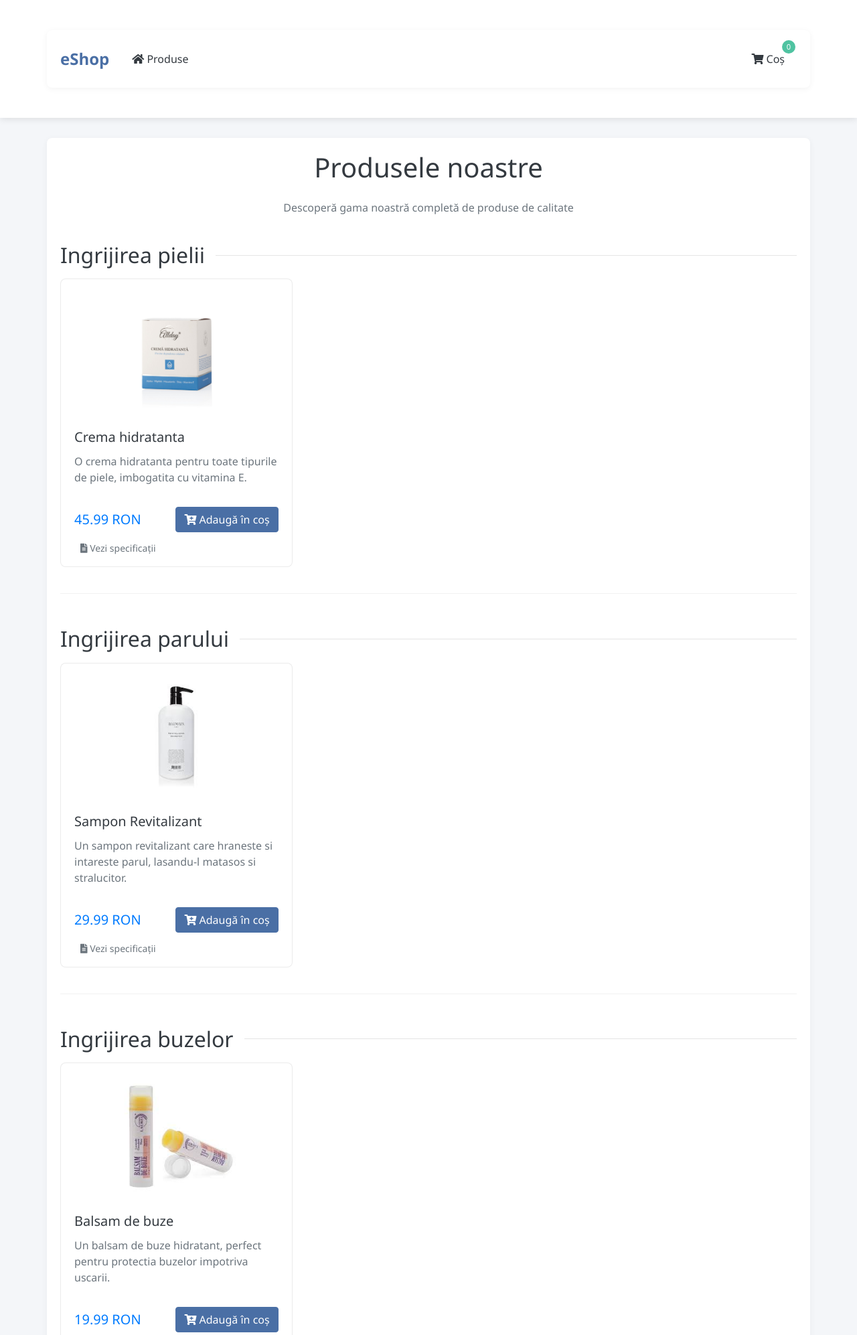
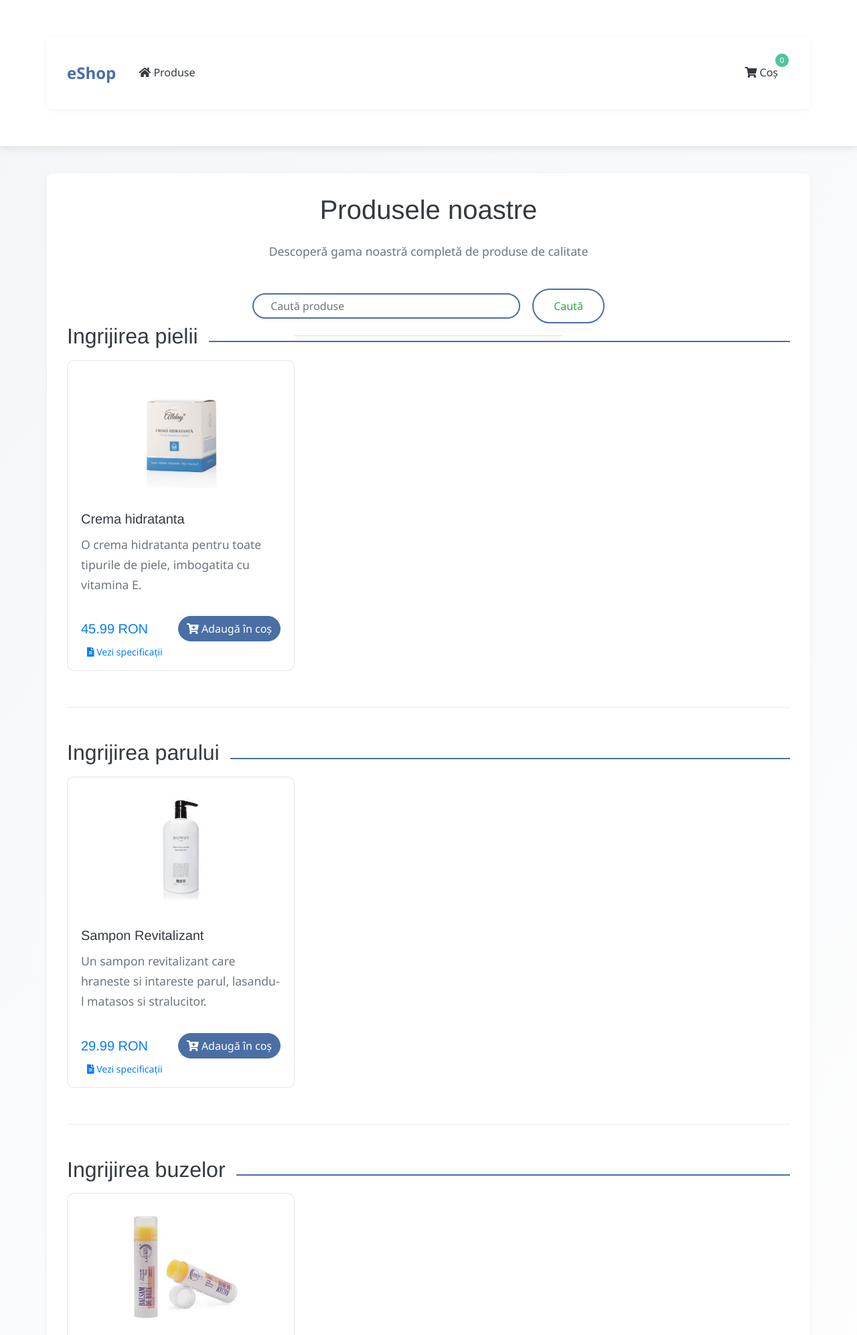
Before and after one commit to GeorgianaPopa/rest_project_application, a Django app: page / in a window 1280 px wide. Shown: the top 1994 px of the page at 67% size. Run offline with Django 5.2, Linux system fonts and the light colour scheme; data comes from the database, SQL or seed files in the repository; both versions use the stored data as it was after the commit; some libraries are stand-ins or nearby versions.

Commit message:
Commit with project files and modifications

```diff
--- a/myapp/templates/base.html
+++ b/myapp/templates/base.html
@@ -19,12 +19,14 @@
             font-family: 'Segoe UI', Tahoma, Geneva, Verdana, sans-serif;
             color: var(--dark-text);
             background-color: #f4f6f9;
+            line-height: 1.6;
         }
 
         .navbar {
             background-color: white !important;
             box-shadow: 0 2px 10px rgba(0, 0, 0, 0.1);
             padding: 15px 0;
+            border-bottom: 1px solid #eaeaea;
         }
 
         .navbar-brand {
@@ -37,11 +39,12 @@
             color: var(--dark-text) !important;
             font-weight: 500;
             margin: 0 10px;
-            transition: color 0.3s;
+            transition: color 0.3s, transform 0.3s;
         }
 
         .nav-link:hover {
             color: var(--primary-color) !important;
+            transform: translateY(-2px);
         }
 
         .cart-icon {
@@ -61,15 +64,16 @@
             display: flex;
             justify-content: center;
             align-items: center;
+            box-shadow: 0 2px 4px rgba(0,0,0,0.1);
         }
 
         .container {
-            padding: 20px;
+            padding: 30px;
             background-color: white;
             border-radius: 8px;
             box-shadow: 0 2px 10px rgba(0, 0, 0, 0.05);
-            margin-top: 30px;
-            margin-bottom: 30px;
+            margin-top: 40px;
+            margin-bottom: 40px;
         }
 
         .footer {
@@ -79,9 +83,15 @@
             margin-top: 40px;
         }
 
+        .footer p {
+            margin: 0;
+            font-size: 0.9rem;
+        }
+
         .btn-primary {
             background-color: var(--primary-color);
             border-color: var(--primary-color);
+            transition: background-color 0.3s, border-color 0.3s;
         }
 
         .btn-primary:hover {
--- a/myapp/templates/home.html
+++ b/myapp/templates/home.html
@@ -12,6 +12,18 @@
     </div>
 </div>
 
+<form method="GET" action="{% url 'home' %}" class="form-inline my-2 my-lg-0 search-container">
+    <input class="form-control mr-sm-2" type="search" placeholder="Caută produse" aria-label="Search" name="q" id="search-input" autocomplete="off">
+    <button class="btn btn-outline-success my-2 my-sm-0" type="submit">Caută</button>
+    <div id="suggestions" class="list-group position-absolute"></div>
+</form>
+
+{% if query %}
+    <div class="alert alert-info">
+        Rezultatele căutării pentru: <strong>{{ query }}</strong>
+    </div>
+{% endif %}
+
 {% for category, products in products_by_category.items %}
     <div class="category-section mb-5">
         <div class="category-header d-flex align-items-center mb-3">
@@ -24,13 +36,13 @@
                     <div class="card h-100 product-card">
                         <div class="card-header bg-transparent border-0 text-center">
                             {% if product.name == "Crema hidratanta" %}
-                                <img src="{% static 'images/Cutie-crema-hidratanta.jpg' %}" alt="{{ product.name }}" class="img-fluid" style="height: 180px; object-fit: cover;">
+                                <img src="{% static 'images/Cutie-crema-hidratanta.jpg' %}" alt="{{ product.name }}" class="img-fluid product-img">
                             {% elif product.name == "Sampon Revitalizant" %}
-                                <img src="{% static 'images/images (2).jpeg' %}" alt="{{ product.name }}" class="img-fluid" style="height: 180px; object-fit: cover;">
+                                <img src="{% static 'images/images (2).jpeg' %}" alt="{{ product.name }}" class="img-fluid product-img">
                             {% elif product.name == "Balsam de buze" %}
-                                <img src="{% static 'images/download.jpeg' %}" alt="{{ product.name }}" class="img-fluid" style="height: 180px; object-fit: cover;">
+                                <img src="{% static 'images/download.jpeg' %}" alt="{{ product.name }}" class="img-fluid product-img">
                             {% else %}
-                                <div class="product-image-placeholder bg-light d-flex align-items-center justify-content-center" style="height: 180px;">
+                                <div class="product-image-placeholder bg-light d-flex align-items-center justify-content-center">
                                     <i class="fas fa-box fa-3x text-muted"></i>
                                 </div>
                             {% endif %}
@@ -42,11 +54,11 @@
                         <div class="card-footer bg-transparent border-top-0">
                             <div class="d-flex justify-content-between align-items-center">
                                 <h5 class="text-primary mb-0">{{ product.price }} RON</h5>
-                                <a href="{% url 'add_to_cart' product.id %}" class="btn btn-primary">
+                                <a href="{% url 'add_to_cart' product.id %}" class="btn btn-primary add-to-cart-btn">
                                     <i class="fas fa-cart-plus"></i> Adaugă în coș
                                 </a>
                             </div>
-                            <a href="#" class="btn btn-link btn-sm text-muted mt-2">
+                            <a href="#" class="btn btn-link btn-sm view-specs-link">
                                 <i class="fas fa-file-alt"></i> Vezi specificații
                             </a>
                         </div>
@@ -62,33 +74,191 @@
 {% endfor %}
 
 <style>
-    .category-header hr {
-        border-top: 1px solid rgba(0, 0, 0, 0.1);
+    /* Fundal general cu efect gradient */
+    body {
+        background: linear-gradient(135deg, #f4f6f9, #ffffff);
     }
 
+    /* Spațiere pentru containerul principal */
+    .container {
+        margin-top: 40px;
+        margin-bottom: 40px;
+    }
+
+    /* Formularul de căutare - centrat și cu margini generoase */
+    .search-container {
+        position: relative;
+        display: flex;
+        justify-content: center;
+        margin-bottom: 40px;
+    }
+
+    form.form-inline input[type="search"] {
+        border-radius: 50px;
+        padding: 12px 25px;
+        border: 2px solid var(--primary-color);
+        transition: border-color 0.3s, box-shadow 0.3s;
+        width: 100%;
+        max-width: 400px;
+    }
+
+    form.form-inline input[type="search"]:focus {
+        border-color: var(--secondary-color);
+        box-shadow: 0 0 10px rgba(22, 96, 136, 0.3);
+    }
+
+    form.form-inline .btn-outline-success {
+        border-radius: 50px;
+        padding: 12px 30px;
+        border: 2px solid var(--primary-color);
+        transition: background-color 0.3s, border-color 0.3s;
+        margin-left: 10px;
+    }
+
+    form.form-inline .btn-outline-success:hover {
+        background-color: var(--primary-color);
+        border-color: var(--primary-color);
+        color: #fff;
+    }
+
+    /* Lista de sugestii - stil curat și modern */
+    #suggestions {
+        top: 70px;
+        left: 50%;
+        transform: translateX(-50%);
+        width: 90%;
+        max-width: 400px;
+        border: 1px solid #ddd;
+        border-top: none;
+        border-radius: 0 0 8px 8px;
+        box-shadow: 0 6px 10px rgba(0, 0, 0, 0.15);
+        background-color: #fff;
+    }
+
+    /* Antetul categoriei - accentuat cu o linie colorată */
+    .category-header hr {
+        border-top: 2px solid var(--primary-color);
+        margin-bottom: 0;
+    }
+
+    /* Cardurile produselor - efect de hover mai pronunțat și animație */
     .product-card {
-        transition: transform 0.3s, box-shadow 0.3s;
-        border-radius: 8px;
+        transition: transform 0.4s, box-shadow 0.4s;
+        border-radius: 10px;
         overflow: hidden;
-        border: 1px solid rgba(0, 0, 0, 0.08);
+        border: 1px solid rgba(0, 0, 0, 0.1);
+        opacity: 0;
+        animation: fadeInUp 0.8s forwards;
     }
 
     .product-card:hover {
-        transform: translateY(-5px);
-        box-shadow: 0 10px 20px rgba(0, 0, 0, 0.1);
+        transform: translateY(-10px) scale(1.03);
+        box-shadow: 0 12px 30px rgba(0, 0, 0, 0.2);
     }
 
+    @keyframes fadeInUp {
+        from {
+            opacity: 0;
+            transform: translateY(20px);
+        }
+        to {
+            opacity: 1;
+            transform: translateY(0);
+        }
+    }
+
+    /* Imaginile produselor - zoom subtil la hover */
+    .product-img {
+        height: 180px;
+        object-fit: cover;
+        transition: transform 0.4s;
+    }
+
+    .product-card:hover .product-img {
+        transform: scale(1.05);
+    }
+
+    /* Secțiunea categoriei - spațiere și margini pentru un layout aerisit */
     .category-section {
-        padding-bottom: 15px;
-        border-bottom: 1px solid rgba(0, 0, 0, 0.05);
+        padding-bottom: 30px;
+        border-bottom: 1px solid rgba(0, 0, 0, 0.08);
+        margin-bottom: 30px;
     }
 
     .category-section:last-child {
         border-bottom: none;
     }
 
+    /* Placeholder pentru imagini - efect de schimbare a culorii la hover */
     .product-image-placeholder {
-        border-radius: 6px;
+        height: 180px;
+        display: flex;
+        align-items: center;
+        justify-content: center;
+        background-color: #f8f9fa;
+        transition: background-color 0.3s;
+    }
+
+    .product-image-placeholder:hover {
+        background-color: #e9ecef;
+    }
+
+    /* Butonul de adăugare în coș - rotunjit și cu efect de mărire la hover */
+    .add-to-cart-btn {
+        border-radius: 25px;
+        transition: background-color 0.3s, transform 0.3s;
+    }
+
+    .add-to-cart-btn:hover {
+        background-color: var(--secondary-color);
+        transform: scale(1.05);
+    }
+
+    /* Link-ul de specificații - efect de tranziție la hover */
+    .view-specs-link {
+        transition: color 0.3s;
+    }
+
+    .view-specs-link:hover {
+        color: var(--primary-color);
+    }
+
+    /* Tipografie modernă pentru titluri și paragrafe */
+    h1, h2, h5 {
+        font-family: 'Helvetica Neue', sans-serif;
+    }
+
+    p {
+        font-size: 1.1rem;
+        line-height: 1.7;
     }
 </style>
+
+<script>
+document.addEventListener('DOMContentLoaded', function() {
+    const searchInput = document.getElementById('search-input');
+    const suggestions = document.getElementById('suggestions');
+
+    searchInput.addEventListener('input', function() {
+        const query = searchInput.value;
+        if (query.length > 2) {
+            fetch(`/predictive_search/?q=${query}`)
+                .then(response => response.json())
+                .then(data => {
+                    suggestions.innerHTML = '';
+                    data.results.forEach(result => {
+                        const item = document.createElement('a');
+                        item.className = 'list-group-item list-group-item-action';
+                        item.href = `/product/${result.id}/`;
+                        item.textContent = result.name;
+                        suggestions.appendChild(item);
+                    });
+                });
+        } else {
+            suggestions.innerHTML = '';
+        }
+    });
+});
+</script>
+
 {% endblock %}
--- a/myapp/urls.py
+++ b/myapp/urls.py
@@ -1,5 +1,5 @@
 from django.urls import path
-from .views import home, cart_view, checkout, add_to_cart, increase_quantity, decrease_quantity
+from .views import home, cart_view, checkout, add_to_cart, increase_quantity, decrease_quantity, predictive_search, product_detail
 
 urlpatterns = [
     path('', home, name='home'),
@@ -8,4 +8,6 @@ urlpatterns = [
     path('add_to_cart/<int:product_id>/', add_to_cart, name='add_to_cart'),
     path('increase_quantity/<int:product_id>/', increase_quantity, name='increase_quantity'),
     path('decrease_quantity/<int:product_id>/', decrease_quantity, name='decrease_quantity'),
+    path('predictive_search/', predictive_search, name='predictive_search'),
+    path('product/<int:product_id>/', product_detail, name='product_detail'),
 ]
--- a/myapp/views.py
+++ b/myapp/views.py
@@ -5,25 +5,45 @@ from .models import Product, Wishlist, Cart, Order
 from .serializers import ProductSerializer, WishlistSerializer, CartSerializer, OrderSerializer
 from .permissions import IsAdminUser
 from django.http import JsonResponse
+from django.contrib.auth.decorators import login_required
+from django.http import JsonResponse
 
 # user
 # user@abc.com
 # parola1234
 
 def home(request):
-    products = Product.objects.all()
+    query = request.GET.get('q')
+    if query:
+        products = Product.objects.filter(name__icontains=query)
+    else:
+        products = Product.objects.all()
+
     products_by_category = {}
-
     for product in products:
         if product.category not in products_by_category:
             products_by_category[product.category] = []
         products_by_category[product.category].append(product)
 
     context = {
-        'products_by_category': products_by_category
+        'products_by_category': products_by_category,
+        'query': query,
     }
     return render(request, 'home.html', context)
 
+def predictive_search(request):
+    query = request.GET.get('q')
+    if query:
+        products = Product.objects.filter(name__icontains=query)[:5]
+        results = [{'id': product.id, 'name': product.name} for product in products]
+        return JsonResponse({'results': results})
+    return JsonResponse({'results': []})
+
+def product_detail(request, product_id):
+    product = get_object_or_404(Product, id=product_id)
+    return render(request, 'product_detail.html', {'product': product})
+
+@login_required
 def cart_view(request):
     cart_items = Cart.objects.filter(user=request.user)
     total_price = sum(item.product.price * item.quantity for item in cart_items)
@@ -31,6 +51,7 @@ def cart_view(request):
         item.total_price = item.product.price * item.quantity
     return render(request, 'cart.html', {'cart_items': cart_items, 'total_price': total_price})
 
+@login_required
 def checkout(request):
     if request.method == 'POST':
         Cart.objects.filter(user=request.user).delete()
@@ -59,6 +80,7 @@ class CartViewSet(viewsets.ModelViewSet):
     def get_queryset(self):
         return Cart.objects.filter(user=self.request.user)
 
+@login_required
 def add_to_cart(request, product_id):
     product = get_object_or_404(Product, id=product_id)
     cart_item, created = Cart.objects.get_or_create(user=request.user, product=product)
@@ -75,6 +97,7 @@ class OrderViewSet(viewsets.ModelViewSet):
     def get_queryset(self):
         return Order.objects.filter(user=self.request.user)
 
+@login_required
 def increase_quantity(request, product_id):
     cart_item = get_object_or_404(Cart, user=request.user, product_id=product_id)
     cart_item.quantity += 1
@@ -82,6 +105,7 @@ def increase_quantity(request, product_id):
     total_price = cart_item.quantity * cart_item.product.price
     return JsonResponse({'quantity': cart_item.quantity, 'total_price': total_price})
 
+@login_required
 def decrease_quantity(request, product_id):
     cart_item = get_object_or_404(Cart, user=request.user, product_id=product_id)
     if cart_item.quantity > 1:
```
Also changed, not shown: myapp/templates/product_detail.html (added, +30 -0 lines), db.sqlite3.
